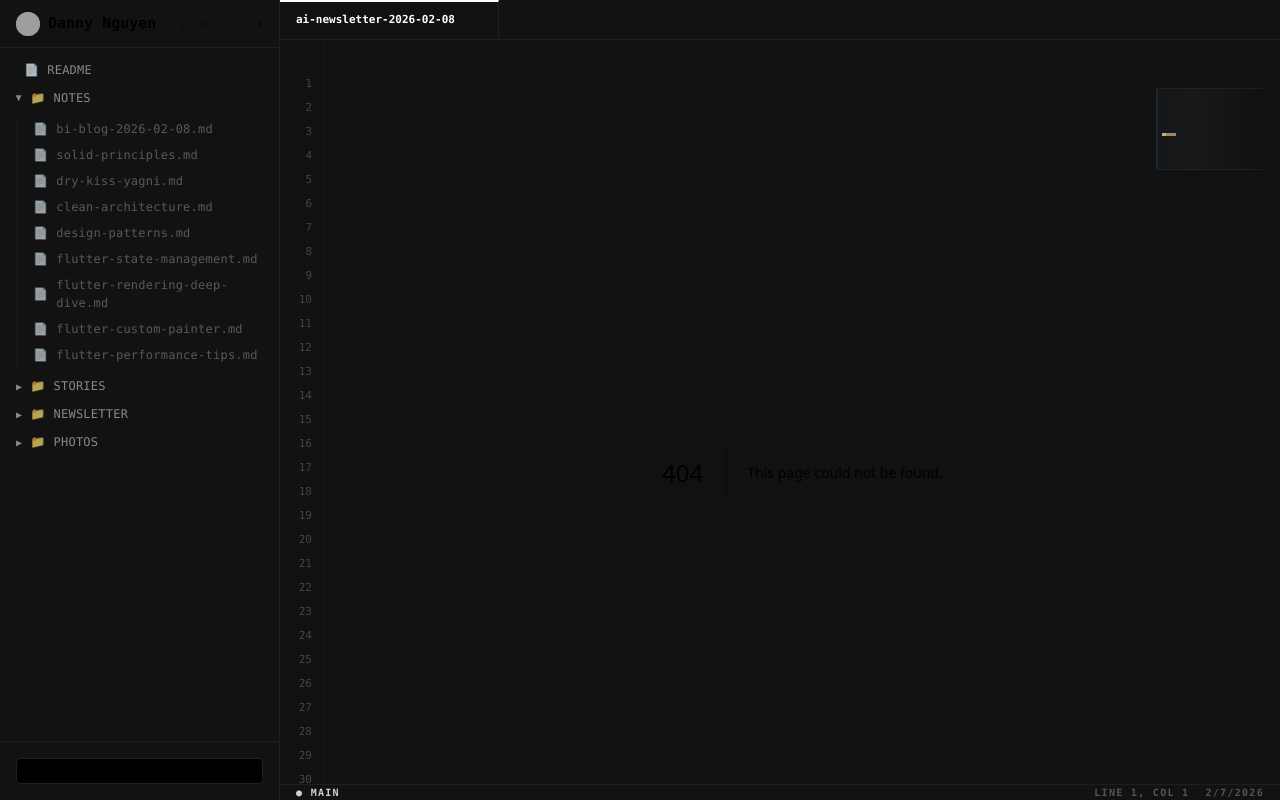
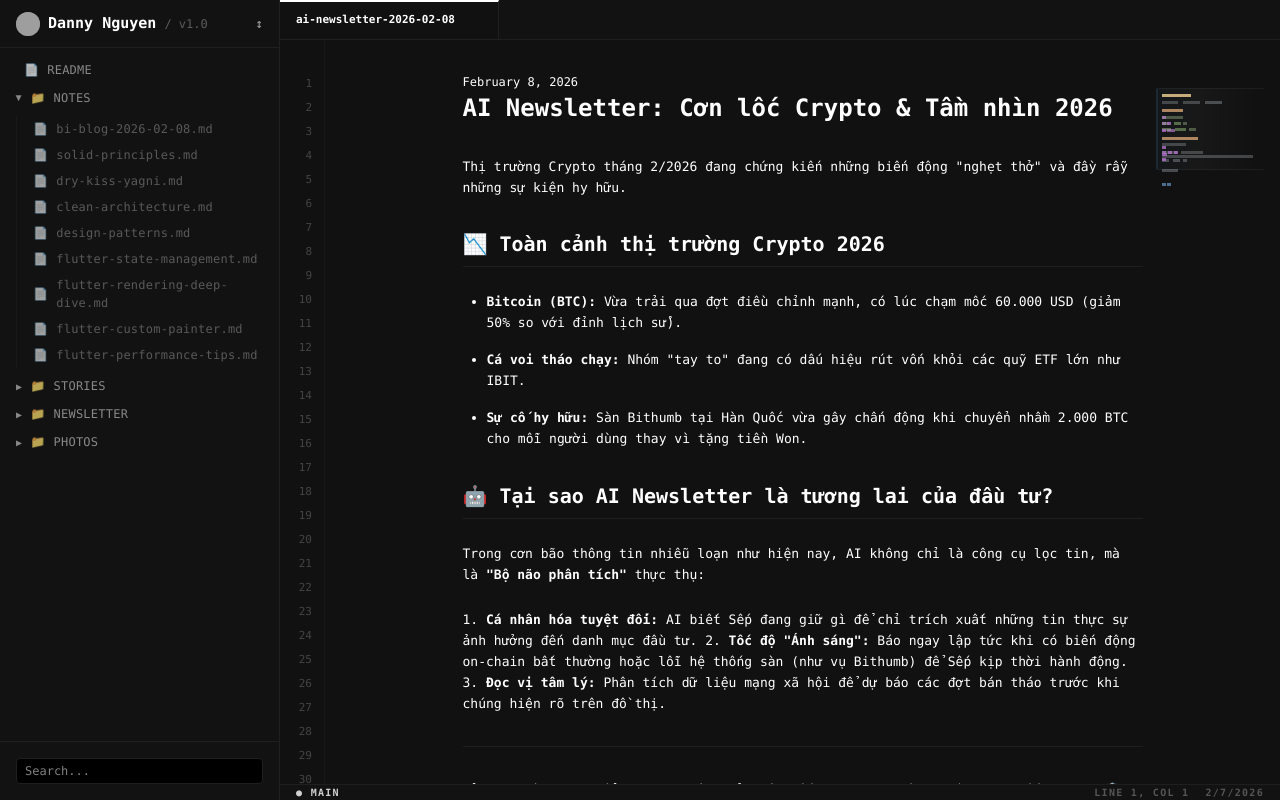
Before and after one commit to ndangnguyen/danny-blog, a Next.js app: page /newsletter/ai-newsletter-2026-02-08 in a window 1280 px wide. Before the commit this address had no page. Built offline with nearby package versions, Linux system fonts and the light colour scheme; grey boxes are pictures that could not be loaded.

Commit message:
feat: add AI Newsletter post for 2026-02-08

```diff
--- a/src/app/components/Sidebar.tsx
+++ b/src/app/components/Sidebar.tsx
@@ -88,6 +88,7 @@ export default function Sidebar({ mobileOpen, setMobileOpen }: SidebarProps) {
   ];
 
   const newsletter = [
+    { title: "ai-newsletter-2026-02-08.md", slug: "ai-newsletter-2026-02-08", path: "/newsletter/ai-newsletter-2026-02-08" },
   ];
 
   const allSearchableItems = [
--- /dev/null
+++ b/src/app/newsletter/ai-newsletter-2026-02-08/page.tsx
@@ -0,0 +1,40 @@
+export default function AiNewsletter20260208Note() {
+  return (
+    <div className="space-y-8 animate-in fade-in duration-700">
+      <header className="space-y-2">
+        <time className="text-xs text-text-muted">February 8, 2026</time>
+        <h1 className="text-2xl font-bold">AI Newsletter: Cơn lốc Crypto & Tầm nhìn 2026</h1>
+      </header>
+
+      <div className="space-y-6 leading-relaxed">
+        <p>Thị trường Crypto tháng 2/2026 đang chứng kiến những biến động "nghẹt thở" và đầy rẫy những sự kiện hy hữu.</p>
+
+<h2 className="text-xl font-bold mt-8 border-b border-border pb-2">📉 Toàn cảnh thị trường Crypto 2026</h2>
+
+<ul className="list-disc pl-6 space-y-4">
+  <li><strong>Bitcoin (BTC):</strong> Vừa trải qua đợt điều chỉnh mạnh, có lúc chạm mốc 60.000 USD (giảm 50% so với đỉnh lịch sử).</li>
+  <li><strong>Cá voi tháo chạy:</strong> Nhóm "tay to" đang có dấu hiệu rút vốn khỏi các quỹ ETF lớn như IBIT.</li>
+  <li><strong>Sự cố hy hữu:</strong> Sàn Bithumb tại Hàn Quốc vừa gây chấn động khi chuyển nhầm 2.000 BTC cho mỗi người dùng thay vì tặng tiền Won.</li>
+</ul>
+
+<h2 className="text-xl font-bold mt-8 border-b border-border pb-2">🤖 Tại sao AI Newsletter là tương lai của đầu tư?</h2>
+
+<p>Trong cơn bão thông tin nhiễu loạn như hiện nay, AI không chỉ là công cụ lọc tin, mà là <strong>"Bộ não phân tích"</strong> thực thụ:</p>
+
+<p>1. <strong>Cá nhân hóa tuyệt đối:</strong> AI biết Sếp đang giữ gì để chỉ trích xuất những tin thực sự ảnh hưởng đến danh mục đầu tư.
+2. <strong>Tốc độ "Ánh sáng":</strong> Báo ngay lập tức khi có biến động on-chain bất thường hoặc lỗi hệ thống sàn (như vụ Bithumb) để Sếp kịp thời hành động.
+3. <strong>Đọc vị tâm lý:</strong> Phân tích dữ liệu mạng xã hội để dự báo các đợt bán tháo trước khi chúng hiện rõ trên đồ thị.</p>
+
+<hr className="border-border my-8" />
+
+<p>Bản tin này được tổng hợp tự động bởi hệ thống OpenClaw dành riêng cho Sếp Danny. 🛡️</p>
+
+
+      </div>
+
+      <footer className="pt-12 border-t border-border mt-12">
+        <a href="/newsletter" className="text-sm no-underline hover:underline">← Back to newsletter</a>
+      </footer>
+    </div>
+  );
+}
--- a/src/app/newsletter/page.tsx
+++ b/src/app/newsletter/page.tsx
@@ -1,5 +1,11 @@
 export default function NewsletterPage() {
   const newsletter = [
+    {
+      title: "AI Newsletter: Cơn lốc Crypto & Tầm nhìn 2026",
+      date: "February 8",
+      slug: "ai-newsletter-2026-02-08",
+      excerpt: "Bản tin phân tích về thị trường Crypto tháng 2/2026 và sức mạnh đột phá của AI trong việc cá nhân hóa thông tin đầu tư."
+    },
   ];
 
   return (
```
Also changed, not shown: content/notes/ai-newsletter-2026-02-08.txt (added).
